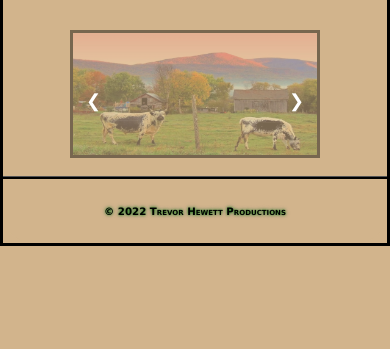
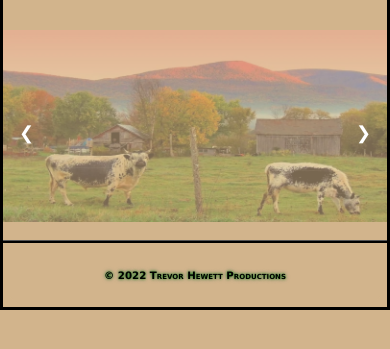
Before and after one commit to Tjhewett/slideShow, a plain HTML site: page index.html in a window 390 px wide. Shown: the part 251-600 px from the top of the page. Drawn offline with Linux system fonts and the light colour scheme.

Commit message:
Add files via upload

```diff
--- a/styles/main.css
+++ b/styles/main.css
@@ -141,9 +141,6 @@ footer p {
   text-align: center;
   text-shadow: 0 0 3px green, 0 0 5px grey;
 }
-
-
-
 @media only screen and (max-width: 820px){
     html{
       background-image: none;
@@ -161,17 +158,10 @@ footer p {
       margin: auto;
     }
     .slideshow-container{
-      max-width: 400px;
+      max-width: 100%;
     }
     .mySlides img{
-      max-width: 400px;
+      max-width: 100%;
+      border: none;
     }
 }
-@media only screen and (max-width: 600px){
-  .slideshow-container{
-    max-width: 250px;
-  }
-  .mySlides img{
-    max-width: 250px;
-  }
-}
```
